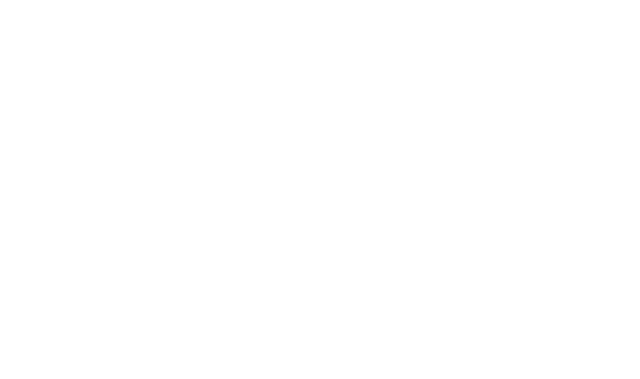
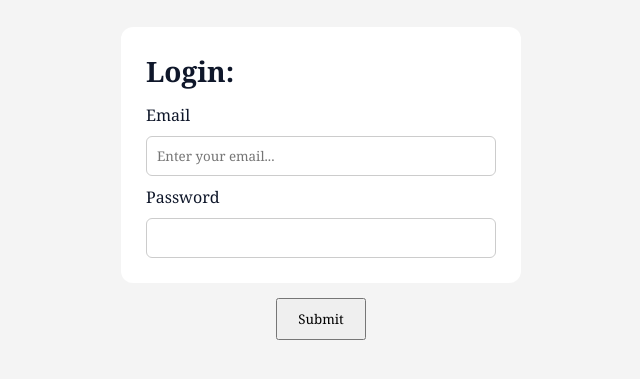
Before and after one commit to prezure2006/Vezore-Smart-learning-Platform, a React (Vite) app in the folder client/: page /login in a window 1280 px wide. Before the commit this address had no page. Shown: the part 217-596 px from the top of the page, without its empty margins (319-959 px from the left). Built offline with nearby package versions, Linux system fonts and the light colour scheme.

Commit message:
Login page

```diff
--- a/client/src/App.jsx
+++ b/client/src/App.jsx
@@ -15,7 +15,7 @@ function App() {
       <Route path="/upload" element={<Upload />}></Route>
       <Route path="/edit/:id" element={<EditPage />}></Route>
       <Route path="/profile" element={<Profile />}></Route>
-      <Route path="/signin" element={<SignIn />}></Route>
+      <Route path="login" element={<SignIn />}></Route>
       <Route path="/signup" element={<SignUp />}></Route>
     </Routes>
   );
--- a/client/src/pages/authpages/SignIn.jsx
+++ b/client/src/pages/authpages/SignIn.jsx
@@ -21,16 +21,8 @@ const SignIn = () => {
   return (
     <form onSubmit={handleSubmit}>
       <div className="main-container">
-        <h1 className="heading">Enter your details:</h1>
-        <label htmlFor="name1">Name</label>
-        <input
-          type="text"
-          name="name1"
-          id="name1"
-          value={name1}
-          onChange={(e) => setName1(e.target.value)}
-          required
-        />
+        <h1 className="heading">Login:</h1>
+
         <label htmlFor="email">Email</label>
         <input
           type="email"
```
